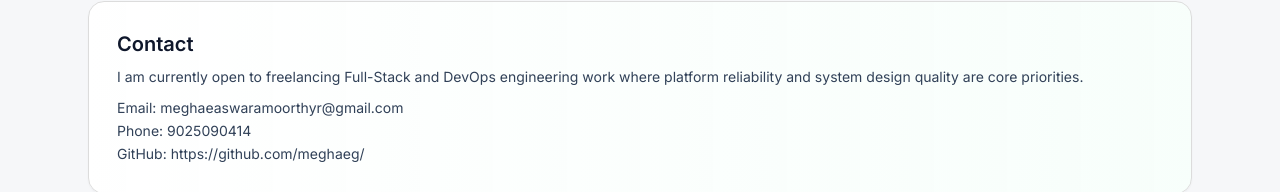
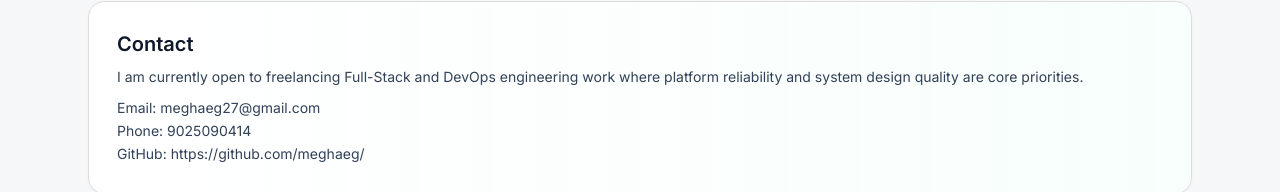
Before and after one commit to meghaeg/MY-PORTFOLIO, a Next.js app: page / in a window 1280 px wide. Shown: the part 2609-2801 px from the top of the page. Built offline with nearby package versions, Linux system fonts and the light colour scheme.

Commit message:
Contact updated

```diff
--- a/src/app/page.tsx
+++ b/src/app/page.tsx
@@ -165,7 +165,7 @@ export default function Home() {
             <p className="mt-2 text-justify text-sm leading-relaxed text-slate-700">
               I am currently open to freelancing Full-Stack and DevOps engineering work where platform reliability and system design quality are core priorities.
             </p>
-            <p className="mt-2 text-justify text-sm leading-relaxed text-slate-700">Email: meghaeaswaramoorthyr@gmail.com</p>
+            <p className="mt-2 text-justify text-sm leading-relaxed text-slate-700">Email: meghaeg27@gmail.com</p>
             <p className="text-justify text-sm leading-relaxed text-slate-700">Phone: 9025090414</p>
             <p className="text-justify text-sm leading-relaxed text-slate-700">GitHub: https://github.com/meghaeg/</p>
           </Card>
```
